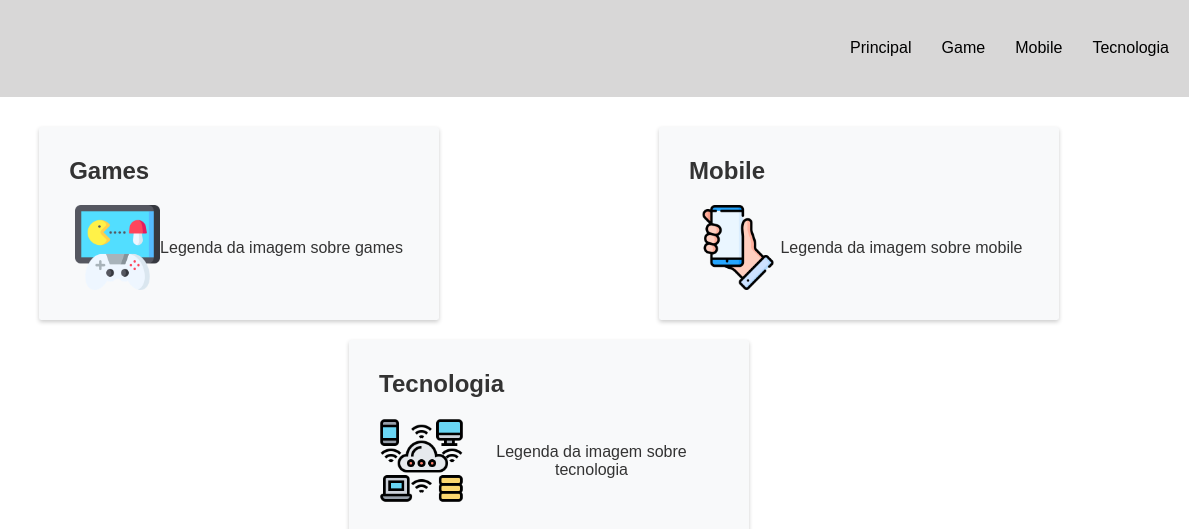
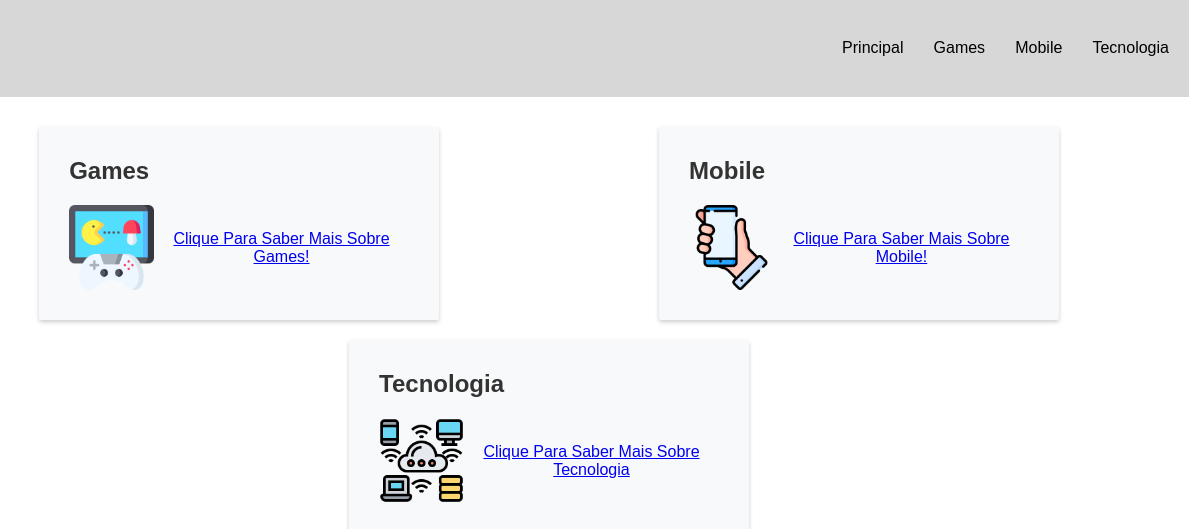
Before and after one commit to rafak7/Checkpoint2, a plain HTML site: page index.html in a window 1280 px wide. Shown: the top 529 px of the page, 91-1280 px from the left. Drawn offline with Linux system fonts and the light colour scheme.

Commit message:
Pequenas Alterações

```diff
--- a/index.html
+++ b/index.html
@@ -16,7 +16,7 @@
     <nav>
       <ul>
         <li><a href="index.html">Principal</a></li>
-        <li><a href="paginas/games.html">Game</a></li>
+        <li><a href="paginas/games.html">Games</a></li>
         <li><a href="paginas/mobile.html">Mobile</a></li>
         <li><a href="paginas/tecnologia.html">Tecnologia</a></li>
       </ul>
@@ -28,21 +28,21 @@
             <h2>Games</h2>
             <figure>
               <img src="img/consola-de-jogos.png" alt="Imagem sobre games">
-              <figcaption>Legenda da imagem sobre games</figcaption>
+              <figcaption><a href="./paginas/games.html">Clique Para Saber Mais Sobre Games!</a></figcaption>
             </figure>
           </div>
           <div class="card">
             <h2>Mobile</h2>
             <figure>
               <img src="img/smartphone.png" alt="Imagem sobre mobile">
-              <figcaption>Legenda da imagem sobre mobile</figcaption>
+              <figcaption><a href="./paginas/mobile.html">Clique Para Saber Mais Sobre Mobile!</a></figcaption>
             </figure>
           </div>
           <div class="card">
             <h2>Tecnologia</h2>
             <figure>
               <img src="img/tecnologia.png" alt="Imagem sobre tecnologia">
-              <figcaption>Legenda da imagem sobre tecnologia</figcaption>
+              <figcaption><a href="./paginas/tecnologia.html">Clique Para Saber Mais Sobre Tecnologia</a></figcaption>
             </figure>
           </div>
         </section>
```
Also changed, not shown: paginas/mobile.html (+3 -3 lines).
